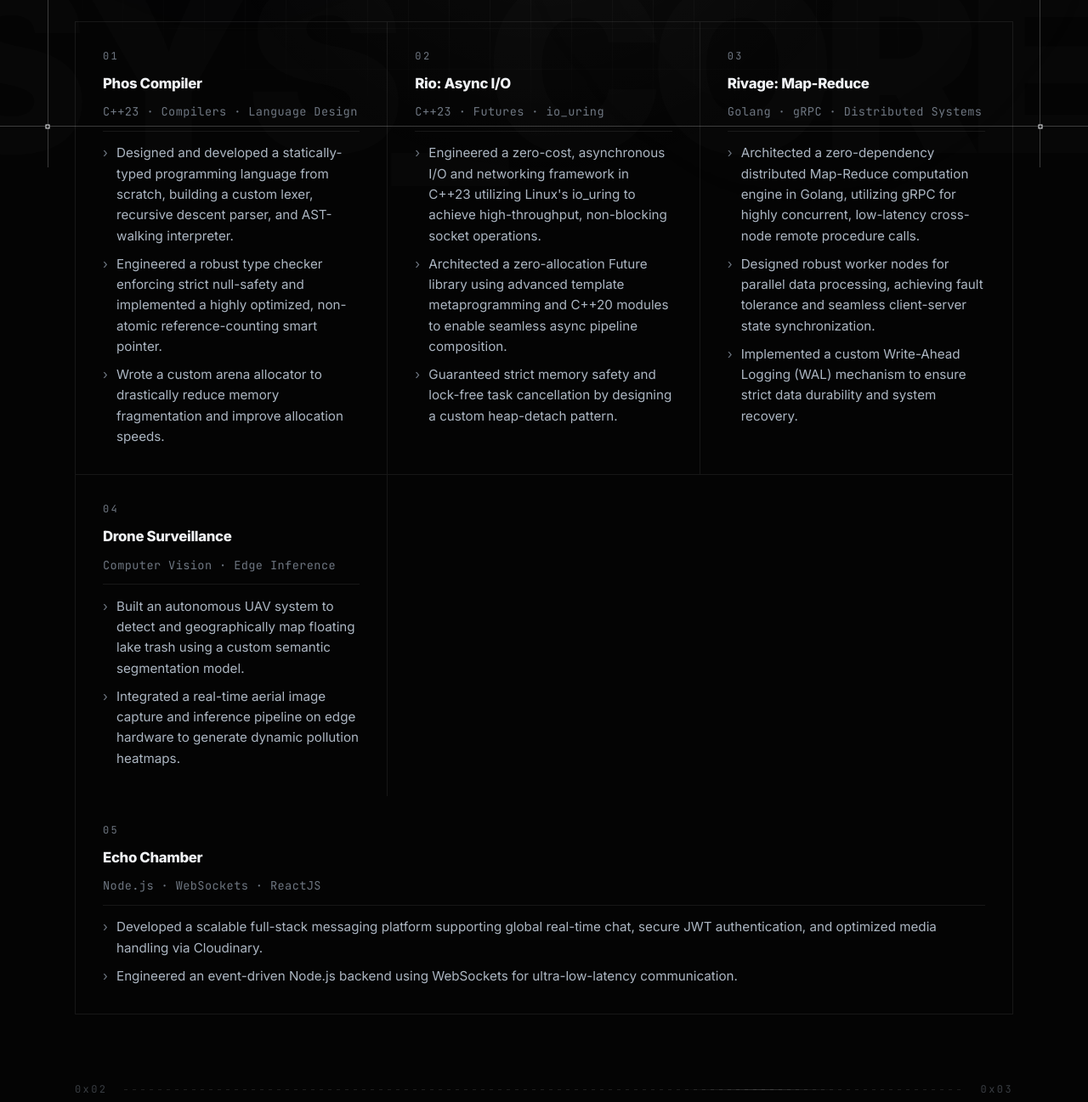
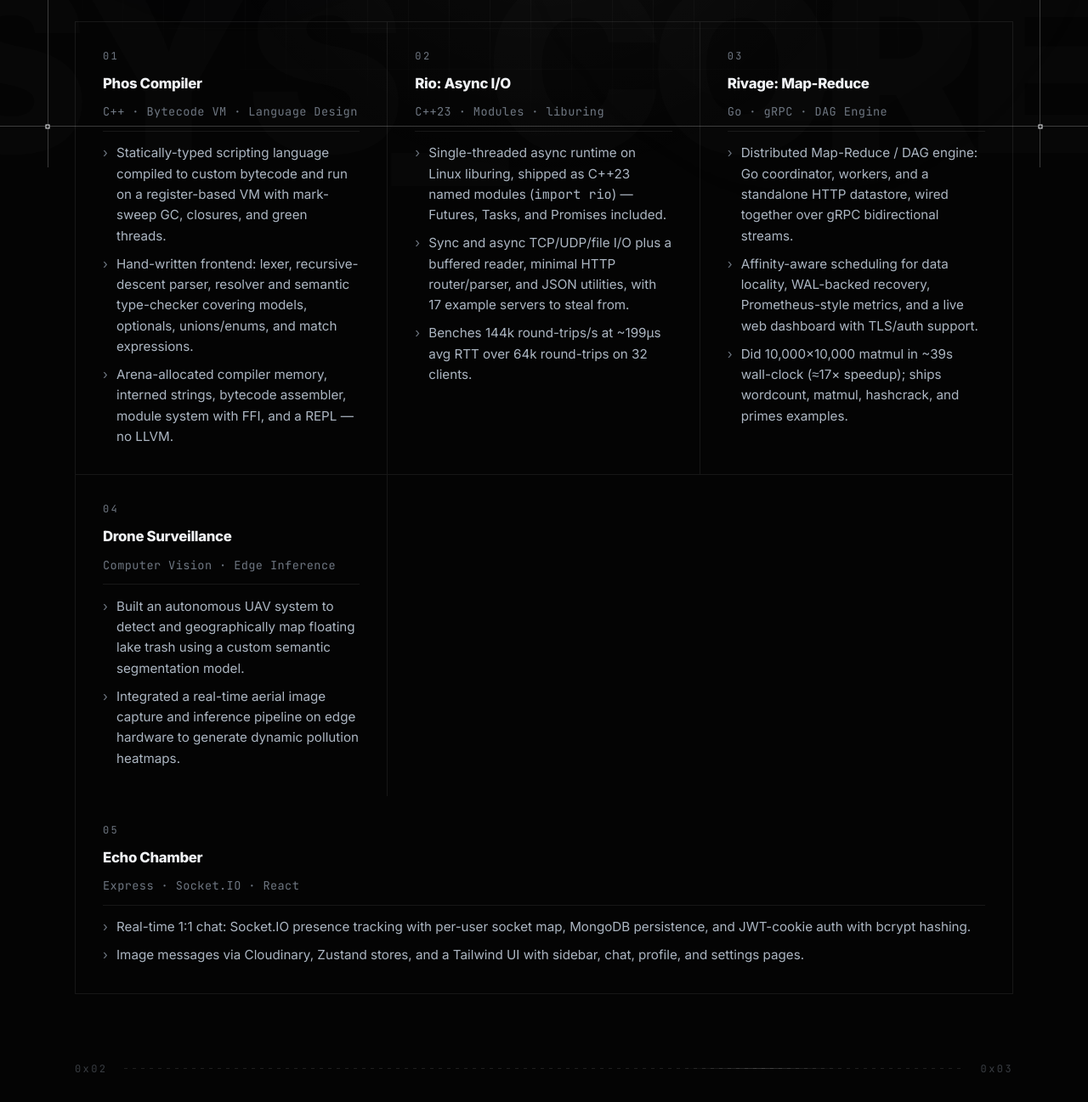
Before and after one commit to Rrrinav/portfolio, a plain HTML site: page index.html in a window 1280 px wide. Shown: the part 603-1900 px from the top of the page at 85% size. Drawn offline with Linux system fonts and the light colour scheme; no server answers.

Commit message:
Better project description

```diff
--- a/index.html
+++ b/index.html
@@ -1139,14 +1139,14 @@
                     <div class="project-index mono">01</div>
                     <div class="project-title"><a href="https://github.com/rrrinav/Phos" target="_blank">Phos
                             Compiler</a></div>
-                    <div class="tech-stack">C++23 · Compilers · Language Design</div>
+                    <div class="tech-stack">C++ · Bytecode VM · Language Design</div>
                     <ul class="pts">
-                        <li>Designed and developed a statically-typed programming language from scratch, building a
-                            custom lexer, recursive descent parser, and AST-walking interpreter.</li>
-                        <li>Engineered a robust type checker enforcing strict null-safety and implemented a highly
-                            optimized, non-atomic reference-counting smart pointer.</li>
-                        <li>Wrote a custom arena allocator to drastically reduce memory fragmentation and improve
-                            allocation speeds.</li>
+                        <li>Statically-typed scripting language compiled to custom bytecode and run on a
+                            register-based VM with mark-sweep GC, closures, and green threads.</li>
+                        <li>Hand-written frontend: lexer, recursive-descent parser, resolver and semantic
+                            type-checker covering models, optionals, unions/enums, and match expressions.</li>
+                        <li>Arena-allocated compiler memory, interned strings, bytecode assembler, module
+                            system with FFI, and a REPL — no LLVM.</li>
                     </ul>
                 </div>
 
@@ -1154,14 +1154,13 @@
                     <div class="project-index mono">02</div>
                     <div class="project-title"><a href="https://github.com/rrrinav/rio" target="_blank">Rio: Async
                             I/O</a></div>
-                    <div class="tech-stack">C++23 · Futures · io_uring</div>
+                    <div class="tech-stack">C++23 · Modules · liburing</div>
                     <ul class="pts">
-                        <li>Engineered a zero-cost, asynchronous I/O and networking framework in C++23 utilizing Linux's
-                            io_uring to achieve high-throughput, non-blocking socket operations.</li>
-                        <li>Architected a zero-allocation Future library using advanced template metaprogramming and
-                            C++20 modules to enable seamless async pipeline composition.</li>
-                        <li>Guaranteed strict memory safety and lock-free task cancellation by designing a custom
-                            heap-detach pattern.</li>
+                        <li>Single-threaded async runtime on Linux liburing, shipped as C++23 named modules
+                            (<span class="mono">import rio</span>) — Futures, Tasks, and Promises included.</li>
+                        <li>Sync and async TCP/UDP/file I/O plus a buffered reader, minimal HTTP router/parser,
+                            and JSON utilities, with 17 example servers to steal from.</li>
+                        <li>Benches 144k round-trips/s at ~199µs avg RTT over 64k round-trips on 32 clients.</li>
                     </ul>
                 </div>
 
@@ -1169,14 +1168,14 @@
                     <div class="project-index mono">03</div>
                     <div class="project-title"><a href="https://github.com/rrrinav/rivage" target="_blank">Rivage:
                             Map-Reduce</a></div>
-                    <div class="tech-stack">Golang · gRPC · Distributed Systems</div>
+                    <div class="tech-stack">Go · gRPC · DAG Engine</div>
                     <ul class="pts">
-                        <li>Architected a zero-dependency distributed Map-Reduce computation engine in Golang, utilizing
-                            gRPC for highly concurrent, low-latency cross-node remote procedure calls.</li>
-                        <li>Designed robust worker nodes for parallel data processing, achieving fault tolerance and
-                            seamless client-server state synchronization.</li>
-                        <li>Implemented a custom Write-Ahead Logging (WAL) mechanism to ensure strict data durability
-                            and system recovery.</li>
+                        <li>Distributed Map-Reduce / DAG engine: Go coordinator, workers, and a standalone HTTP
+                            datastore, wired together over gRPC bidirectional streams.</li>
+                        <li>Affinity-aware scheduling for data locality, WAL-backed recovery, Prometheus-style
+                            metrics, and a live web dashboard with TLS/auth support.</li>
+                        <li>Did 10,000×10,000 matmul in ~39s wall-clock (≈17× speedup); ships wordcount, matmul,
+                            hashcrack, and primes examples.</li>
                     </ul>
                 </div>
 
@@ -1197,12 +1196,12 @@
                     <div class="project-index mono">05</div>
                     <div class="project-title"><a href="https://github.com/rrrinav/echo-chamber" target="_blank">Echo
                             Chamber</a></div>
-                    <div class="tech-stack">Node.js · WebSockets · ReactJS</div>
+                    <div class="tech-stack">Express · Socket.IO · React</div>
                     <ul class="pts">
-                        <li>Developed a scalable full-stack messaging platform supporting global real-time chat, secure
-                            JWT authentication, and optimized media handling via Cloudinary.</li>
-                        <li>Engineered an event-driven Node.js backend using WebSockets for ultra-low-latency
-                            communication.</li>
+                        <li>Real-time 1:1 chat: Socket.IO presence tracking with per-user socket map, MongoDB
+                            persistence, and JWT-cookie auth with bcrypt hashing.</li>
+                        <li>Image messages via Cloudinary, Zustand stores, and a Tailwind UI with sidebar, chat,
+                            profile, and settings pages.</li>
                     </ul>
                 </div>
 
```
